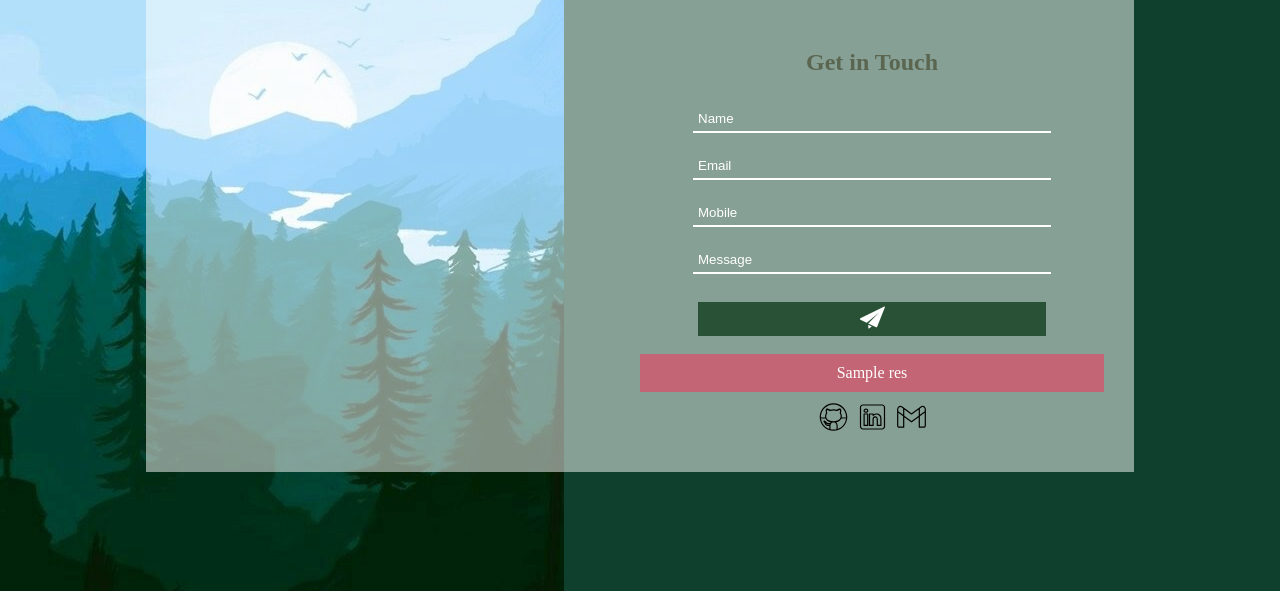
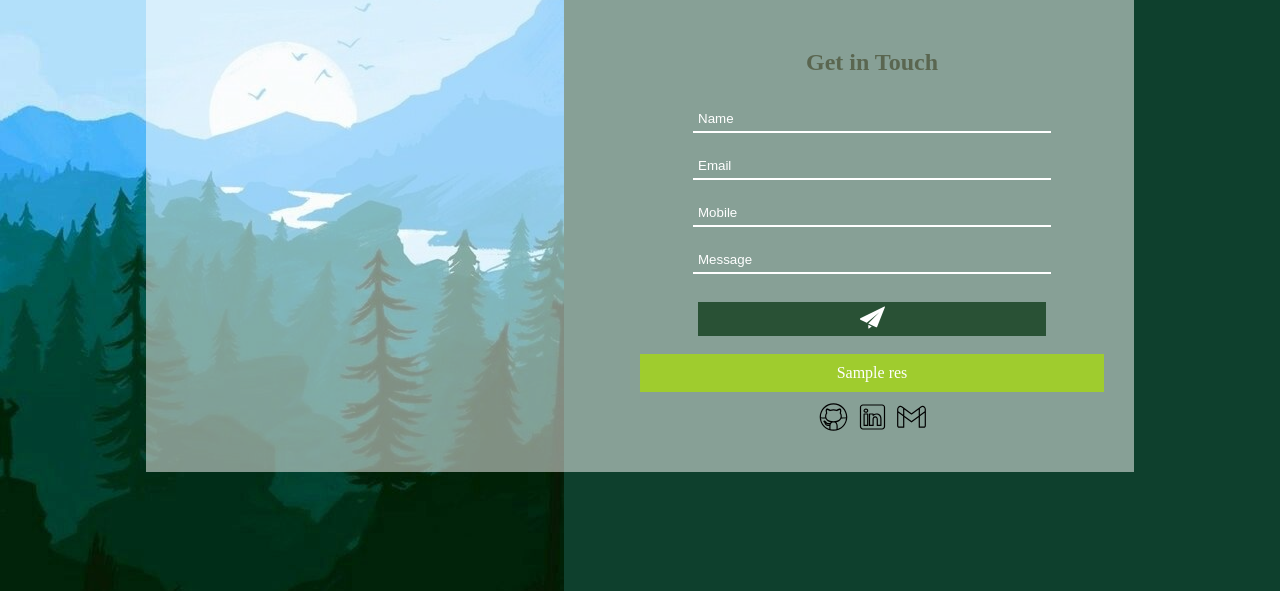
Before and after one commit to shivanshkumar999/Portfolio, a Flask app: template templates/contact.html in a window 1280 px wide. Shown: the part 155-746 px from the top of the page. Run offline with Flask 2, Linux system fonts and the light colour scheme; the template is opened without the code that fills it: most values are stand-ins (such as "Sample title", 1, 10 or a date in 2020).

Commit message:
Update style.css

```diff
--- a/static/style.css
+++ b/static/style.css
@@ -2,6 +2,7 @@ body{
     font-family: bahnschrift;
     background-color: #0E402D;
     /* cursor: url('/static/icons8-cursor-48.png'), animated ; */
+    cursor: none;
 }
 
 
@@ -366,6 +367,6 @@ button{
 .mailsentmsg p{
     color: white;
     margin:auto;
-    background-color: rgb(255, 44, 85, 0.5);
+    background-color: #9FCC2E;
     padding: 10px;
 }
```
